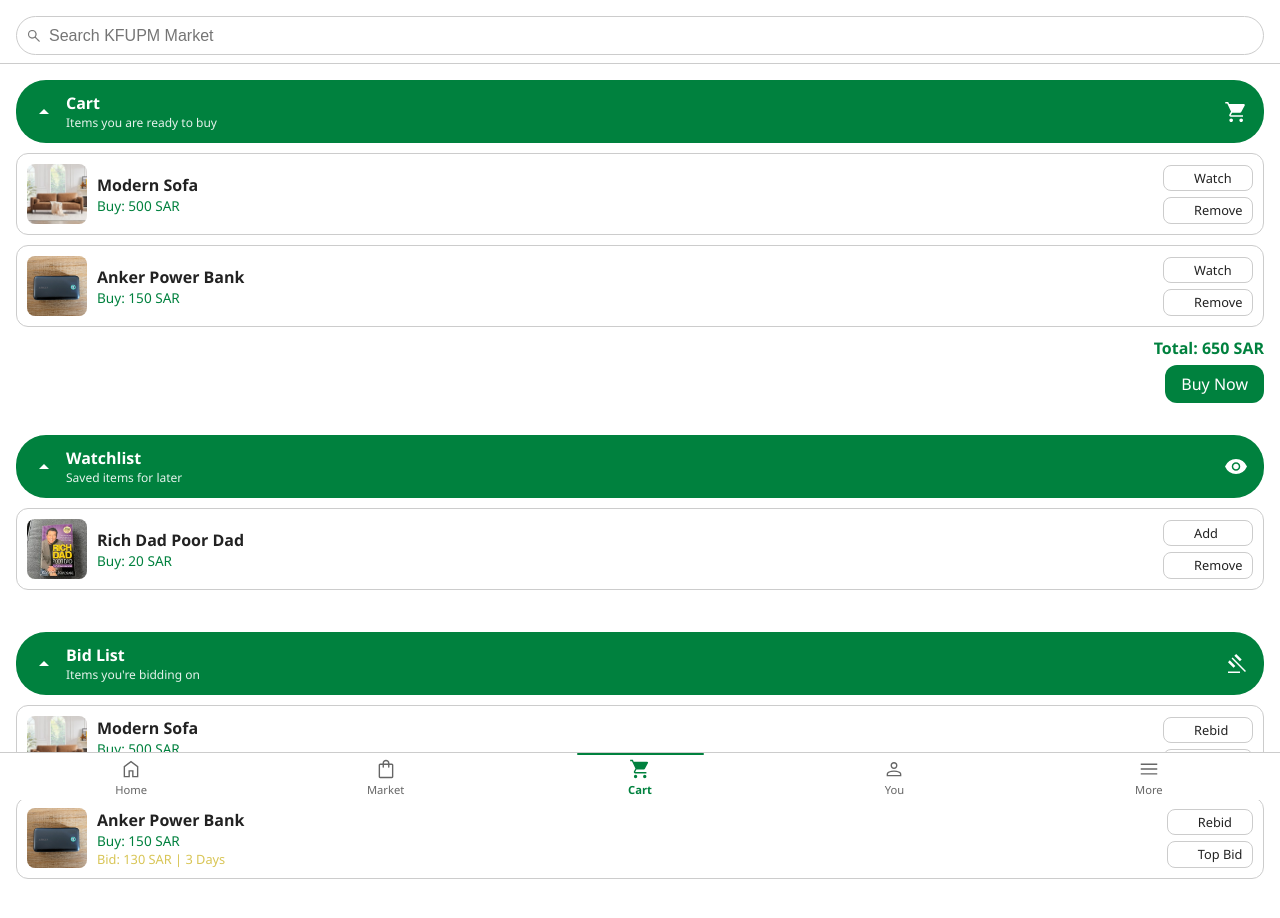
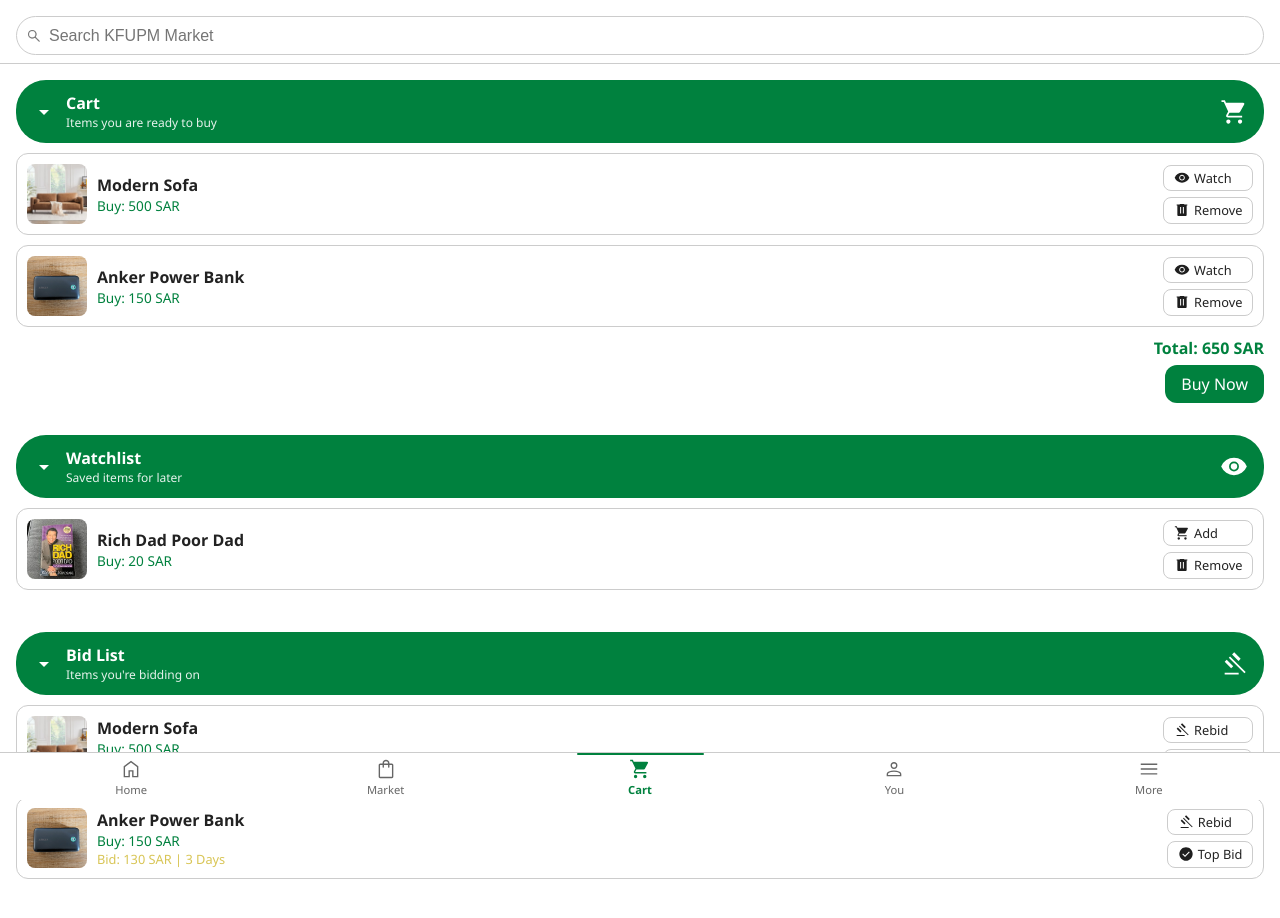
Before and after one commit to M7snitor/kfupmmarket, a React (Create React App) app: page /kfupmmarket/cart in a window 1280 px wide. Shown: the top 918 px of the page. Built offline with nearby package versions, Linux system fonts and the light colour scheme.

Commit message:
Darkmode icon fix
fixed some icons

```diff
--- a/src/index.css
+++ b/src/index.css
@@ -6,11 +6,13 @@
     --light-green: #b6e5ce;
     --dark-green: #006232;
     --white: #ffffff;
+    --black: #1e1e1e;
     --text-dark: #222;
     --text-light: #666;
     --gray-border: #ccc;
     --danger-red: #d60000;
     --card-shadow: rgba(0, 0, 0, 0.1);
+
   }
   /* Dark Mode Variables */
 :root[data-theme='dark'] {
@@ -18,6 +20,7 @@
   --light-green: #a8d9c1;
   --dark-green: #003f20;
   --white: #1e1e1e;
+  --black: #ffffff;
   --text-dark: #eee;
   --text-light: #aaa;
   --gray-border: #444;
--- a/src/pages/CartPage.jsx
+++ b/src/pages/CartPage.jsx
@@ -2,12 +2,12 @@
 import couchImg from '../assets/items/couch.jpg';
 import powerbankImg from '../assets/items/powebankanker.jpg';
 import bookImg from '../assets/items/book.jpeg';
-import bidIcon from '../assets/icons/bid.svg';
-import checkIcon from '../assets/icons/check.svg';
-import deleteIcon from '../assets/icons/deletef.svg';
-import eyeIcon from '../assets/icons/eyef.svg';
-import cartIcon from '../assets/icons/cartf.svg';
-import dropdownIcon from '../assets/icons/dropdown.svg';
+import { ReactComponent as BidIcon } from '../assets/icons/bid.svg';
+import { ReactComponent as CheckIcon } from '../assets/icons/check.svg';
+import { ReactComponent as DeleteIcon } from '../assets/icons/deletef.svg';
+import { ReactComponent as EyeIcon } from '../assets/icons/eyef.svg';
+import { ReactComponent as CartIcon } from '../assets/icons/cartf.svg';
+import { ReactComponent as DropdownIcon } from '../assets/icons/dropdown.svg';
 
 function CartPage() {
   const [cartOpen, setCartOpen] = useState(true);
@@ -18,35 +18,31 @@
     window.scrollTo({ top: 0, behavior: 'smooth' });
   }, []);
 
-  const HeaderCapsule = ({ title, desc, open, setOpen, icon }) => (
+  const HeaderCapsule = ({ title, desc, open, setOpen, icon: Icon }) => (
     <div
       style={{ ...styles.headerCapsule, backgroundColor: 'var(--primary-green)' }}
       onClick={() => setOpen(!open)}
     >
-      <img
-        src={dropdownIcon}
-        alt="toggle"
+      <div style={styles.leftSection}>
+        <DropdownIcon
           style={{
             ...styles.dropdownIcon,
-          transform: open ? 'rotate(180deg)' : 'rotate(0deg)',
+            transform: open ? 'rotate(0deg)' : 'rotate(180deg)',
           }}
         />
-      <div style={{ flexGrow: 1 }}>
+        <div>
           <div style={styles.headerText}>{title}</div>
           <div style={styles.subText}>{desc}</div>
         </div>
-      <img
-        src={icon}
-        alt="section"
-        style={styles.sectionIcon}
-      />
+      </div>
+      <Icon style={styles.sectionIcon} />
     </div>
   );
 
   return (
     <div style={{ padding: '1rem' }}>
       <div style={styles.section}>
-        <HeaderCapsule title="Cart" desc="Items you are ready to buy" open={cartOpen} setOpen={setCartOpen} icon={cartIcon} />
+        <HeaderCapsule title="Cart" desc="Items you are ready to buy" open={cartOpen} setOpen={setCartOpen} icon={CartIcon} />
         <div style={{
           ...styles.animatedGrid,
           maxHeight: cartOpen ? '500px' : '0',
@@ -60,8 +56,8 @@
               <div style={styles.buy}>Buy: 500 SAR</div>
             </div>
             <div style={styles.buttonBox}>
-              <button style={styles.btn}><img src={eyeIcon} alt="Watch" style={styles.icon} /> Watch</button>
-              <button style={styles.btn}><img src={deleteIcon} alt="Remove" style={styles.icon} /> Remove</button>
+              <button style={styles.btn}><EyeIcon style={styles.icon} /> Watch</button>
+              <button style={styles.btn}><DeleteIcon style={styles.icon} /> Remove</button>
             </div>
           </div>
           <div style={styles.card}>
@@ -71,8 +67,8 @@
               <div style={styles.buy}>Buy: 150 SAR</div>
             </div>
             <div style={styles.buttonBox}>
-              <button style={styles.btn}><img src={eyeIcon} alt="Watch" style={styles.icon} /> Watch</button>
-              <button style={styles.btn}><img src={deleteIcon} alt="Remove" style={styles.icon} /> Remove</button>
+              <button style={styles.btn}><EyeIcon style={styles.icon} /> Watch</button>
+              <button style={styles.btn}><DeleteIcon style={styles.icon} /> Remove</button>
             </div>
           </div>
           <div style={{ textAlign: 'right', marginTop: 10 }}>
@@ -83,7 +79,7 @@
       </div>
 
       <div style={styles.section}>
-        <HeaderCapsule title="Watchlist" desc="Saved items for later" open={watchOpen} setOpen={setWatchOpen} icon={eyeIcon} />
+        <HeaderCapsule title="Watchlist" desc="Saved items for later" open={watchOpen} setOpen={setWatchOpen} icon={EyeIcon} />
         <div style={{
           ...styles.animatedGrid,
           maxHeight: watchOpen ? '500px' : '0',
@@ -97,15 +93,15 @@
               <div style={styles.buy}>Buy: 20 SAR</div>
             </div>
             <div style={styles.buttonBox}>
-              <button style={styles.btn}><img src={cartIcon} alt="Cart" style={styles.icon} /> Add</button>
-              <button style={styles.btn}><img src={deleteIcon} alt="Remove" style={styles.icon} /> Remove</button>
+              <button style={styles.btn}><CartIcon style={styles.icon} /> Add</button>
+              <button style={styles.btn}><DeleteIcon style={styles.icon} /> Remove</button>
             </div>
           </div>
         </div>
       </div>
 
       <div style={styles.section}>
-        <HeaderCapsule title="Bid List" desc="Items you're bidding on" open={bidOpen} setOpen={setBidOpen} icon={bidIcon} />
+        <HeaderCapsule title="Bid List" desc="Items you're bidding on" open={bidOpen} setOpen={setBidOpen} icon={BidIcon} />
         <div style={{
           ...styles.animatedGrid,
           maxHeight: bidOpen ? '500px' : '0',
@@ -120,8 +116,8 @@
               <div style={styles.bid}>Bid: 100 SAR | 2 Days</div>
             </div>
             <div style={styles.buttonBox}>
-              <button style={styles.btn}><img src={bidIcon} alt="Bid" style={styles.icon} /> Rebid</button>
-              <button style={styles.btn}><img src={deleteIcon} alt="Remove" style={styles.icon} /> Remove</button>
+              <button style={styles.btn}><BidIcon style={styles.icon} /> Rebid</button>
+              <button style={styles.btn}><DeleteIcon style={styles.icon} /> Remove</button>
             </div>
           </div>
           <div style={styles.card}>
@@ -132,8 +128,8 @@
               <div style={styles.bid}>Bid: 130 SAR | 3 Days</div>
             </div>
             <div style={styles.buttonBox}>
-              <button style={styles.btn}><img src={bidIcon} alt="Bid" style={styles.icon} /> Rebid</button>
-              <button style={styles.btn}><img src={checkIcon} alt="Top" style={styles.icon} /> Top Bid</button>
+              <button style={styles.btn}><BidIcon style={styles.icon} /> Rebid</button>
+              <button style={styles.btn}><CheckIcon style={styles.icon} /> Top Bid</button>
             </div>
           </div>
         </div>
@@ -146,14 +142,19 @@
   section: {
     marginBottom: '2rem',
   },
+  leftSection: {
+    display: 'flex',
+    alignItems: 'center',
+    gap: 10,
+  },
   headerCapsule: {
     display: 'flex',
+    justifyContent: 'space-between',
     alignItems: 'center',
     borderRadius: 30,
     padding: '0.75rem 1rem',
     color: 'white',
     cursor: 'pointer',
-    gap: 10,
     transition: 'all 0.3s ease',
   },
   headerText: {
@@ -171,10 +172,9 @@
     transition: 'transform 0.4s ease',
   },
   sectionIcon: {
-    width: 24,
-    height: 24,
-    marginLeft: 8,
-    filter: 'invert(1)',
+    width: 28,
+    height: 28,
+    fill: 'white',
   },
   animatedGrid: {
     overflow: 'hidden',
@@ -233,7 +233,7 @@
   icon: {
     width: 16,
     height: 16,
-    filter: 'brightness(0) invert(1)',
+    fill: 'var(--black)',
   },
   total: {
     fontWeight: 'bold',
```
Lines whose indentation alone changed are shown as unchanged.
